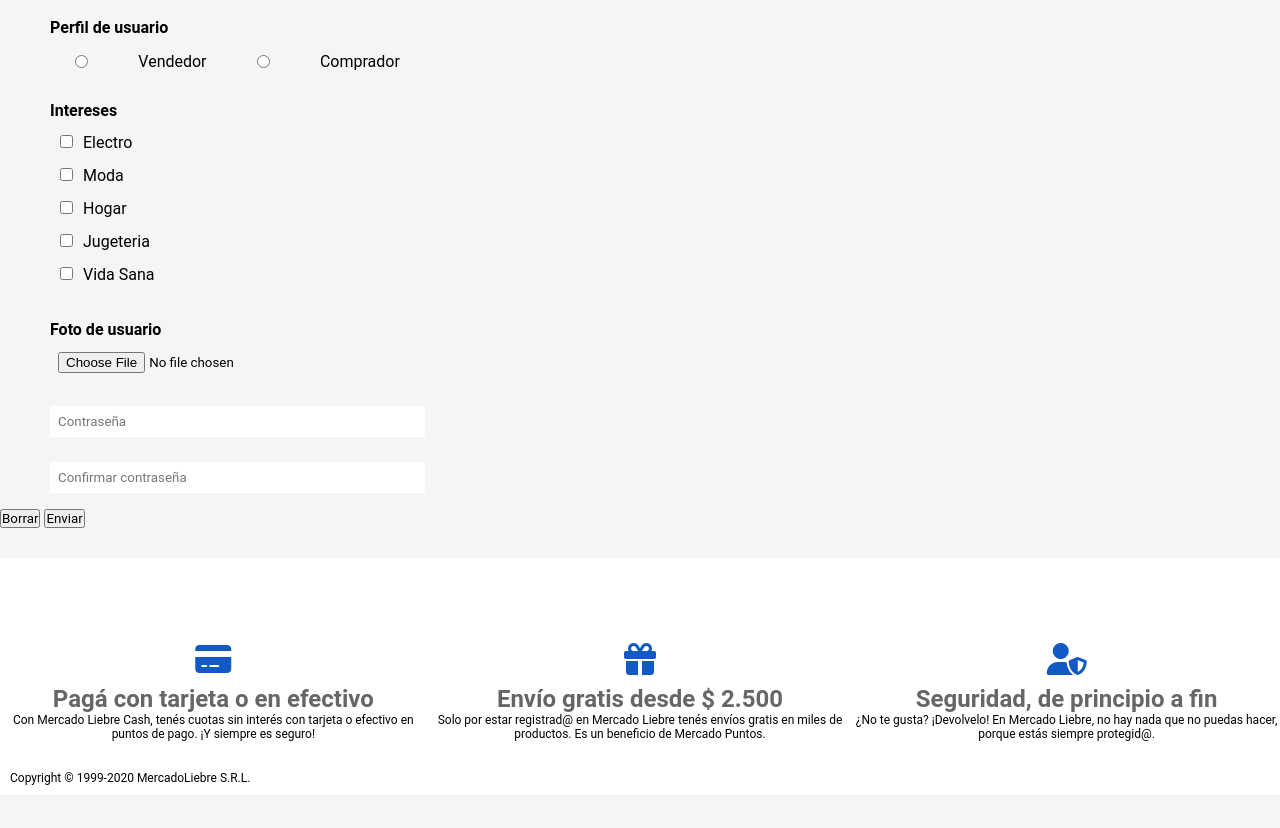
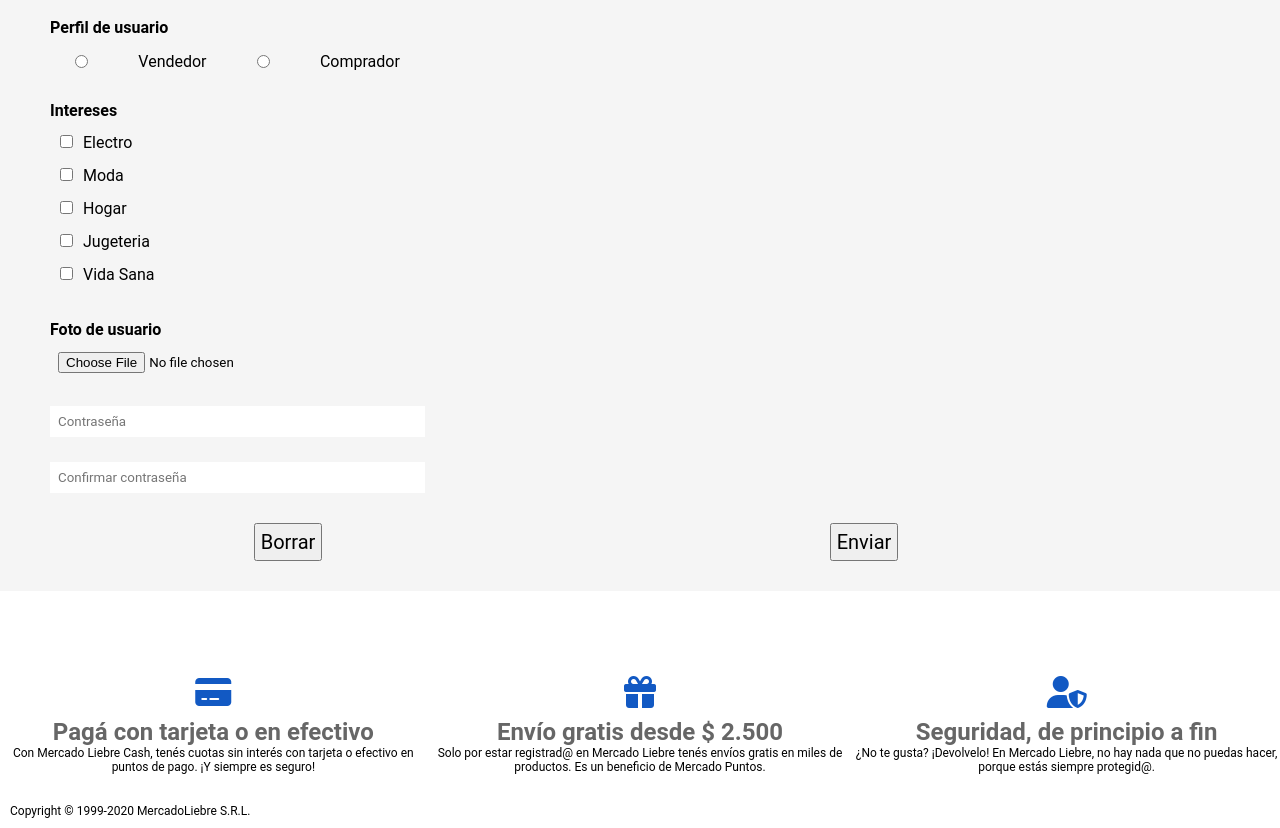
Before and after one commit to Piturra/Mercado-Liebre, a website: page views/form.html in a window 1280 px wide. Shown: the part 448-1276 px from the top of the page. Before the commit the page ends 1243 px from the top, so only its background shows below. Drawn offline with Linux system fonts and the light colour scheme.

Commit message:
cambio fomr

```diff
--- a/public/css/styles.css
+++ b/public/css/styles.css
@@ -240,13 +240,13 @@ footer section i {
     margin: 10px;
 }
 
-.boton-formulario {
+.boton-cierre {
     margin-top: 30px;
     display: flex;
     justify-content: space-around;
 }
 
-.boton-formulario button {
+.boton-cierre button {
     font-size: 20px;
     padding: 5px;
 }
@@ -416,7 +416,7 @@ footer section i {
 /*      form      */
 
     .boton-cierre button:hover {
-        background-color: #0022AA;
+        background-color: #1259c3;
     }
 
 /*      login      */
```
